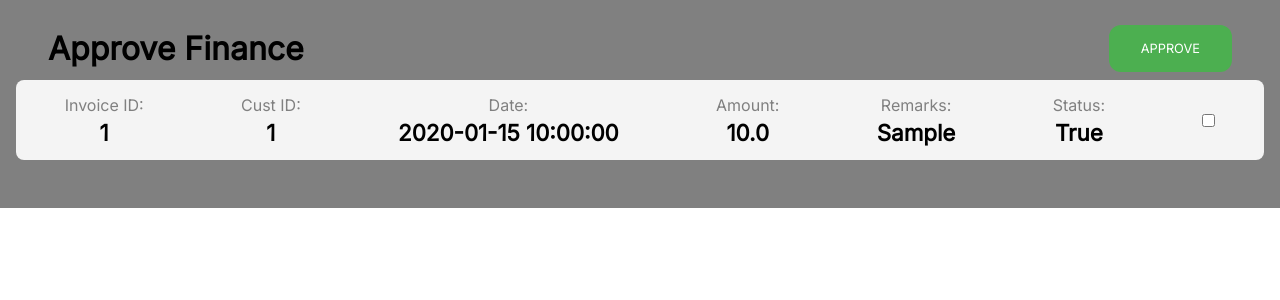
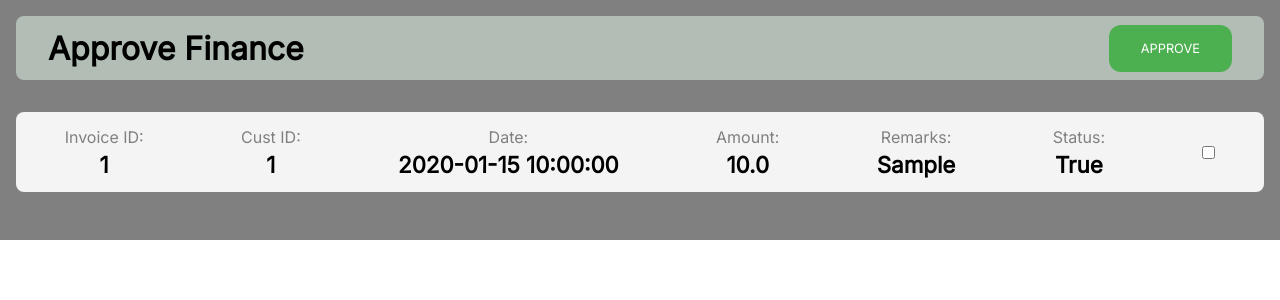
Before and after one commit to samuelms21/uts-mwd, a Flask app: template package/templates/finance.html in a window 1280 px wide. Shown: the part 52-352 px from the top of the page. Run offline with Flask 2, Linux system fonts and the light colour scheme; tables that the repository leaves empty hold one stand-in row (values such as "Sample post"); the template is opened without the code that fills it: values that come from a table or form of the project are taken from there, most other values are stand-ins (such as "Sample title", 1, 10 or a date in 2020).

Commit message:
modif style.css

```diff
--- a/package/static/style.css
+++ b/package/static/style.css
@@ -117,7 +117,7 @@ li {
   color: #808080;
 }
 
-<<<<<<< HEAD .header-finance-container {
+.header-finance-container {
   width: 100%;
   background-color: #B2BEB5;
   margin-bottom: 2rem;
```
